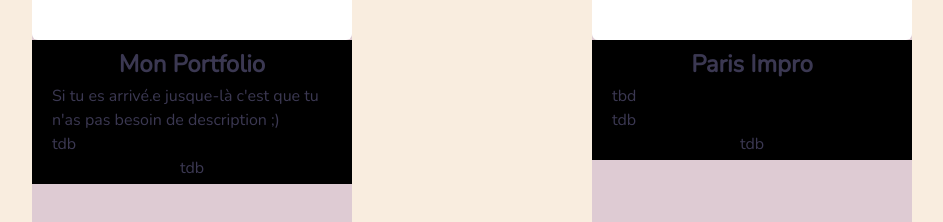
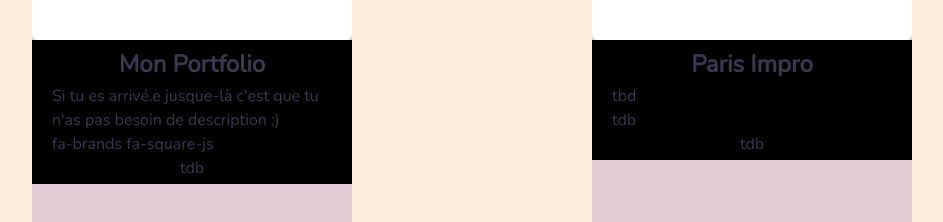
Before and after one commit to jlbrunet/portfolio, a React (Create React App) app: page / in a window 1280 px wide. Shown: the part 1980-2202 px from the top of the page, without its empty margins (168-1111 px from the left). Built offline with nearby package versions, Linux system fonts and the light colour scheme.

Commit message:
remplissage données des projets

```diff
--- a/src/Components/ProjectCard.js
+++ b/src/Components/ProjectCard.js
@@ -1,4 +1,7 @@
 import React from 'react';
+import { FontAwesomeIcon } from '@fortawesome/react-fontawesome'
+import { faBrands } from '@fortawesome/free-solid-svg-icons'
+import { faSquareJs } from '@fortawesome/free-solid-svg-icons'
 
 const ProjectCard = (props) => {
 
--- a/src/Components/Projects.js
+++ b/src/Components/Projects.js
@@ -7,7 +7,7 @@
     <div className='flex flex-col justify-between'>
       <p className='w-full text-center text-6xl p-10 mb-10'>Mes projets</p>
       <div className='flex flex-wrap justify-around px-20'>
-        <div className='basis-1/2 flex justify-center p-6'><ProjectCard linkVideo ="tbd" title="Mon Portfolio" description="Si tu es arrivé.e jusque-là c'est que tu n'as pas besoin de description ;)" languages="tdb" linkCode="tdb"/></div>
+        <div className='basis-1/2 flex justify-center p-6'><ProjectCard linkVideo ="tbd" title="Mon Portfolio" description="Si tu es arrivé.e jusque-là c'est que tu n'as pas besoin de description ;)" languages="fa-brands fa-square-js" linkCode="tdb"/></div>
         <div className='basis-1/2 flex justify-center p-6'><ProjectCard linkVideo ="tbd" title="Paris Impro" description="tbd" languages="tdb" linkCode="tdb"/></div>
         <div className='basis-1/2 flex justify-center p-6'><ProjectCard linkVideo ="tbd" title="My Only Sub" description="tbd" languages="tdb" linkCode="tdb"/></div>
         <div className='basis-1/2 flex justify-center p-6'><ProjectCard linkVideo ="tbd" title="On Air" description="tbd" languages="tdb" linkCode="tdb"/></div>
--- /dev/null
+++ b/src/Components/ProjectsData.js
@@ -0,0 +1,5 @@
+export const ProjectsData = [
+  {
+
+  }
+]
```
